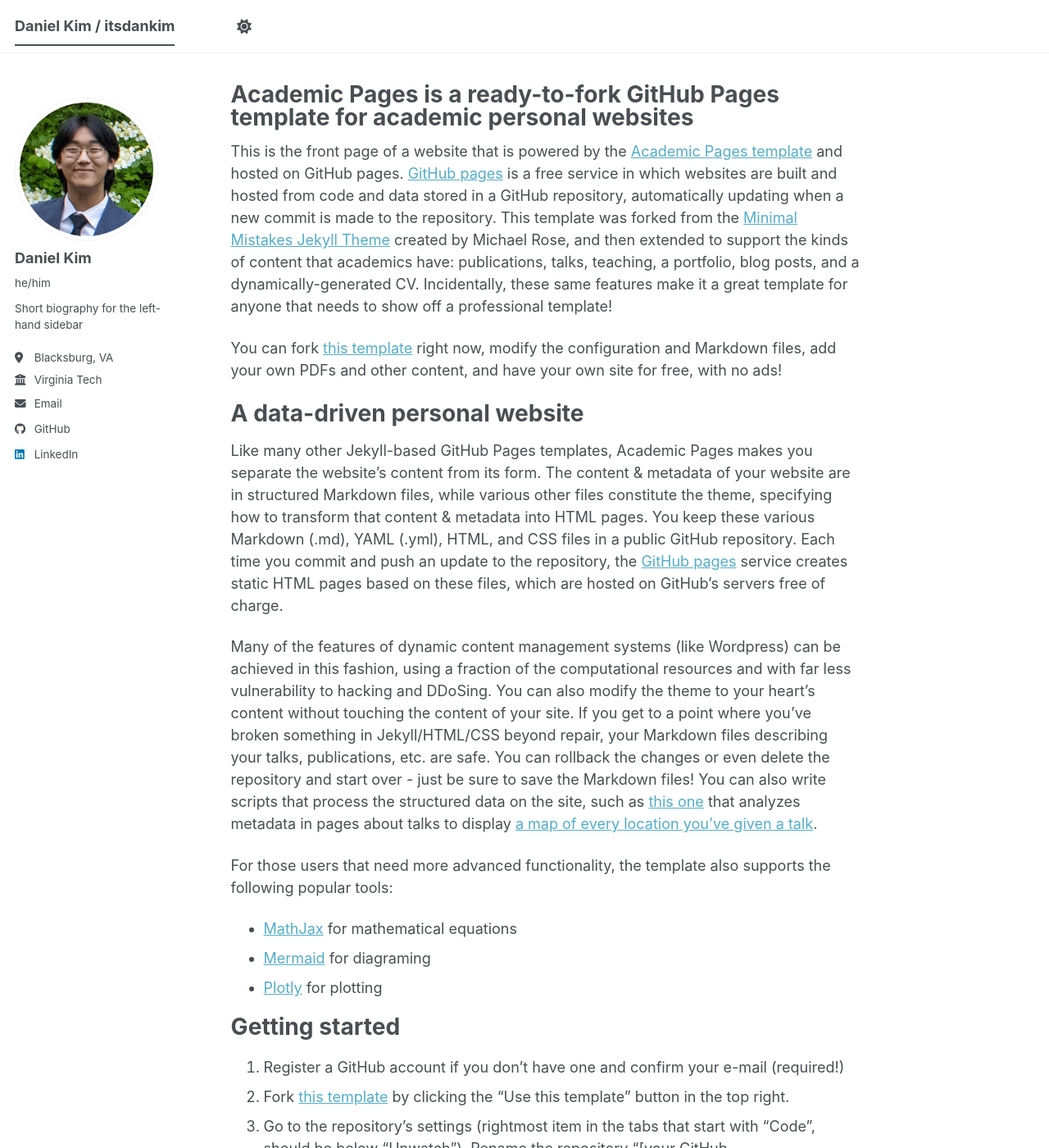
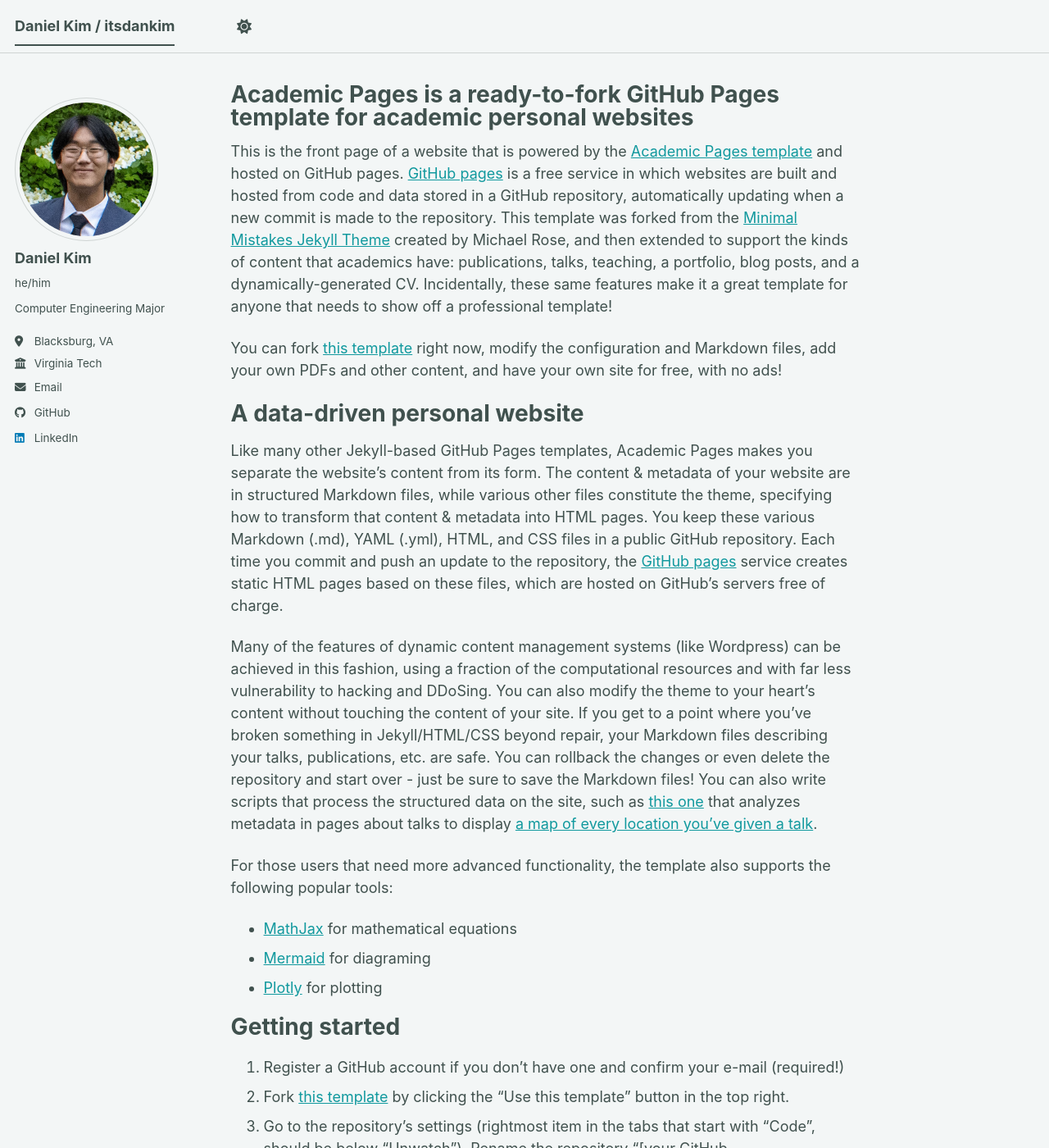
Before and after one commit to itsdankim/itsdankim.github.io, a Jekyll site: the page built from _pages/about.md, in a window 1280 px wide and 1400 px high. Shown: the whole window at 82% size. Built offline with Jekyll 4.4.1, drawn with Linux system fonts in a browser that asks for light colours; a script bundle is joined from its source files by our own code; library files that are not in the unit come from our copies.

Commit message:
changed theme and minor edits

```diff
--- a/_config.yml
+++ b/_config.yml
@@ -8,7 +8,7 @@
 
 # Basic Site Settings
 locale                   : "en-US"
-site_theme               : "default" # The available themes options are "default", "air", "sunrise", "mint", "dirt" and "contrast"
+site_theme               : "mint" # The available themes options are "default", "air", "sunrise", "mint", "dirt" and "contrast"
 title                    : "Daniel Kim / itsdankim"
 title_separator          : "-"
 name                     : &name "Daniel Kim"
@@ -26,7 +26,7 @@
   avatar           : "linkedin_pfp.jpeg"
   name             : "Daniel Kim"
   pronouns         : "he/him"
-  bio              : "Short biography for the left-hand sidebar"
+  bio              : "Computer Engineering Major"
   location         : "Blacksburg, VA"
   employer         : "Virginia Tech"
   uri              : # URL
```
